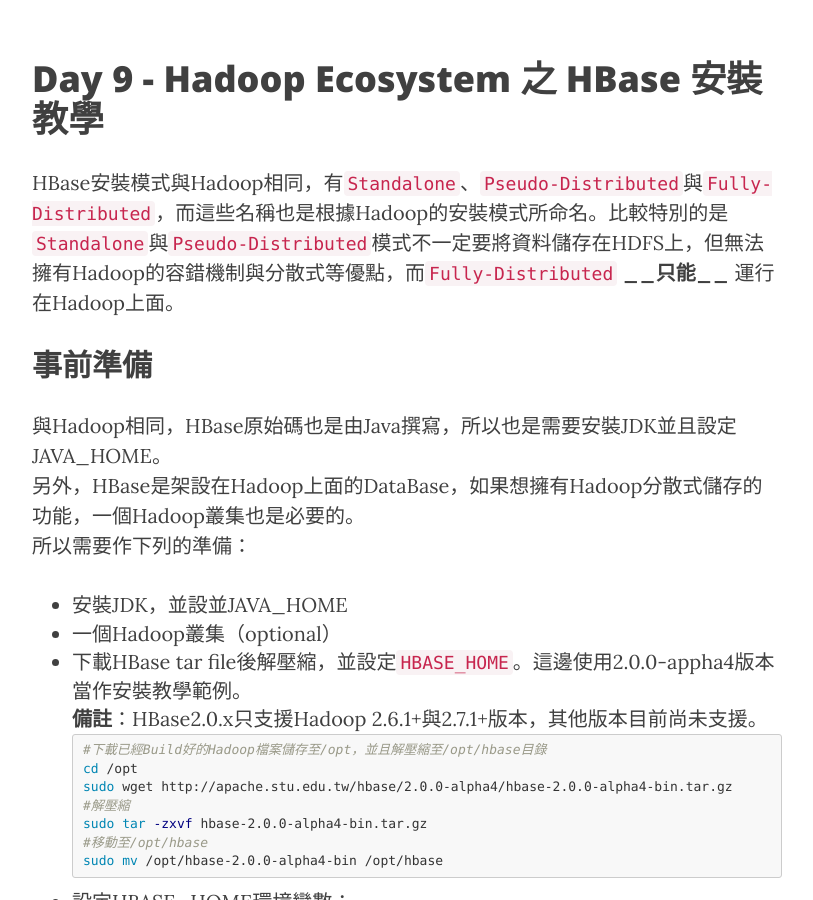
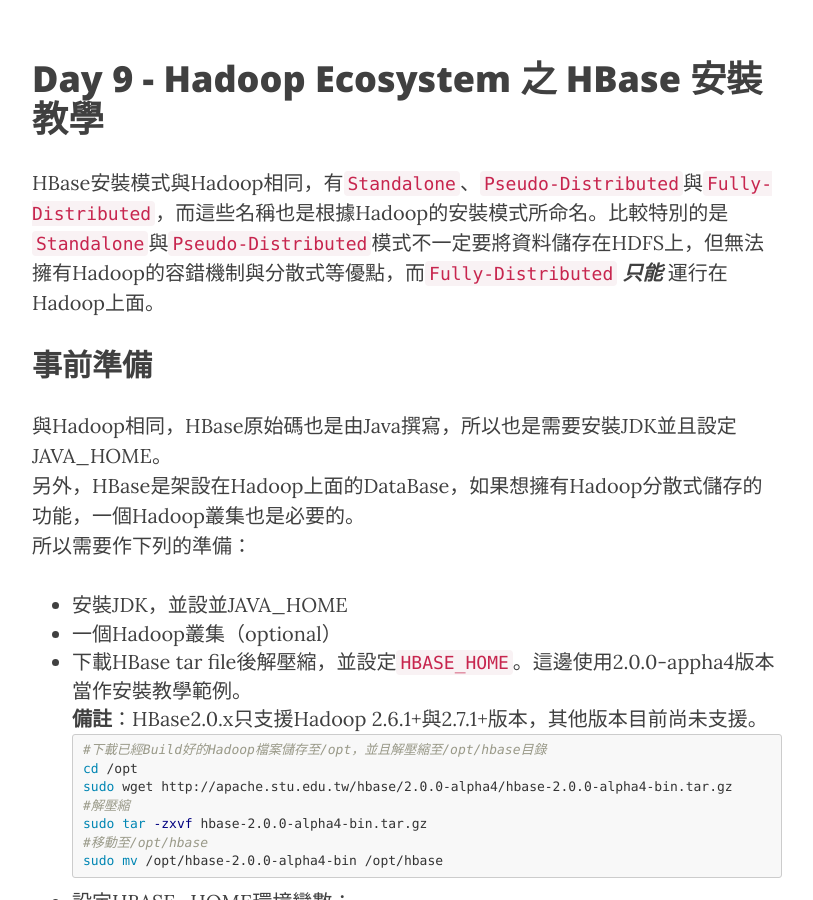
Before and after one commit to mathsigit/blog_page, a Jekyll site: the page built from _posts/2017-12-13-30days-series-9-installation-of-hbase.md, in a window 1280 px wide and 900 px high, scrolled down 547 px. Shown: the whole window, without its empty margins (233-1046 px from the left). Built offline with Jekyll 4.4.1, drawn with Linux system fonts in a browser that asks for light colours; nearby versions of some CDN libraries.

```diff
--- a/_posts/2017-12-13-30days-series-9-installation-of-hbase.md
+++ b/_posts/2017-12-13-30days-series-9-installation-of-hbase.md
@@ -9,7 +9,7 @@ header-img: "img/technical-post-bg.png"
 
 # Day 9 - Hadoop Ecosystem 之 HBase 安裝教學
 
-HBase安裝模式與Hadoop相同，有`Standalone`、`Pseudo-Distributed`與`Fully-Distributed`，而這些名稱也是根據Hadoop的安裝模式所命名。比較特別的是`Standalone`與`Pseudo-Distributed`模式不一定要將資料儲存在HDFS上，但無法擁有Hadoop的容錯機制與分散式等優點，而`Fully-Distributed` **__只能__** 運行在Hadoop上面。
+HBase安裝模式與Hadoop相同，有`Standalone`、`Pseudo-Distributed`與`Fully-Distributed`，而這些名稱也是根據Hadoop的安裝模式所命名。比較特別的是`Standalone`與`Pseudo-Distributed`模式不一定要將資料儲存在HDFS上，但無法擁有Hadoop的容錯機制與分散式等優點，而`Fully-Distributed` **_只能_** 運行在Hadoop上面。
 
 ## 事前準備
 
```
